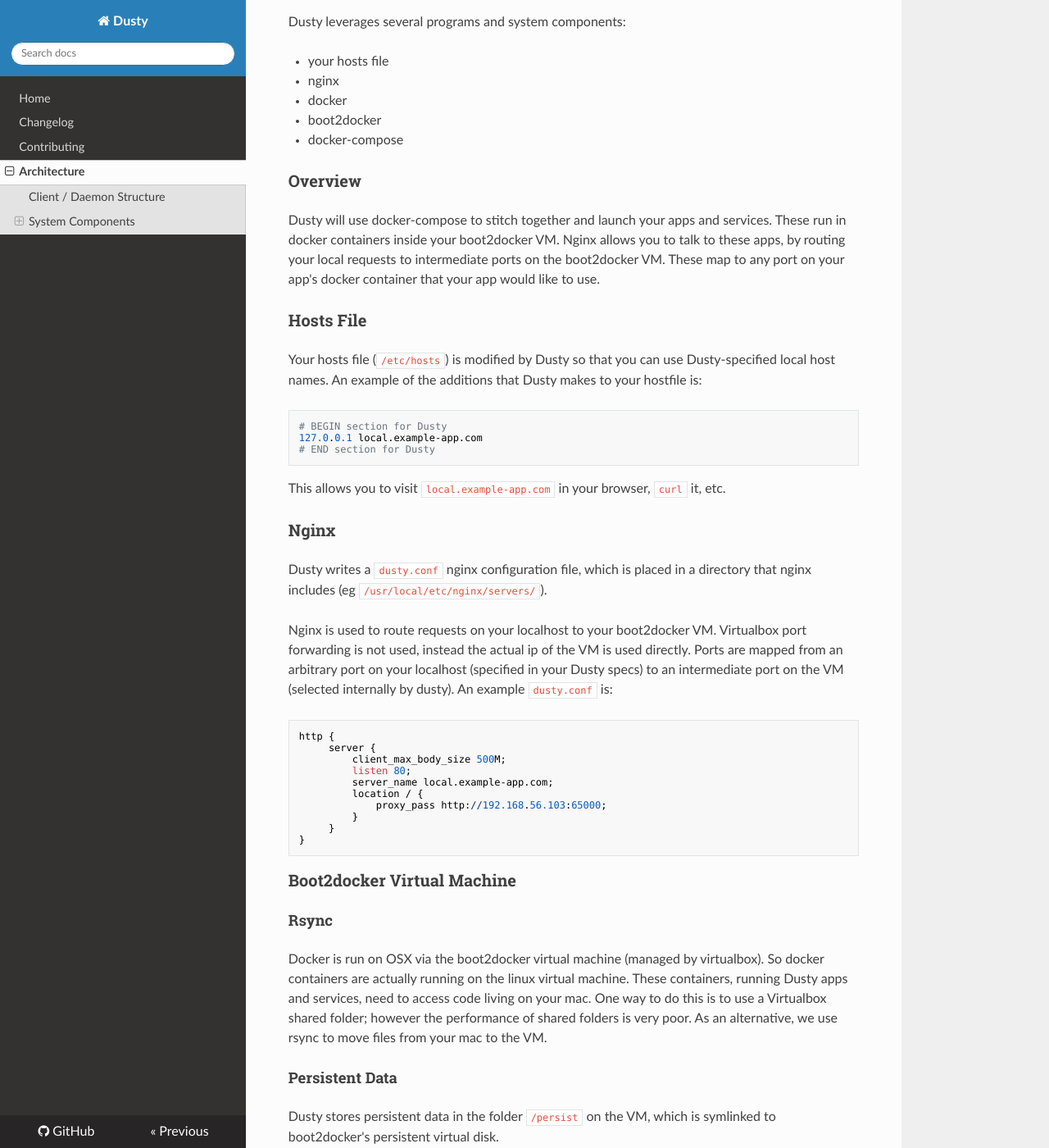
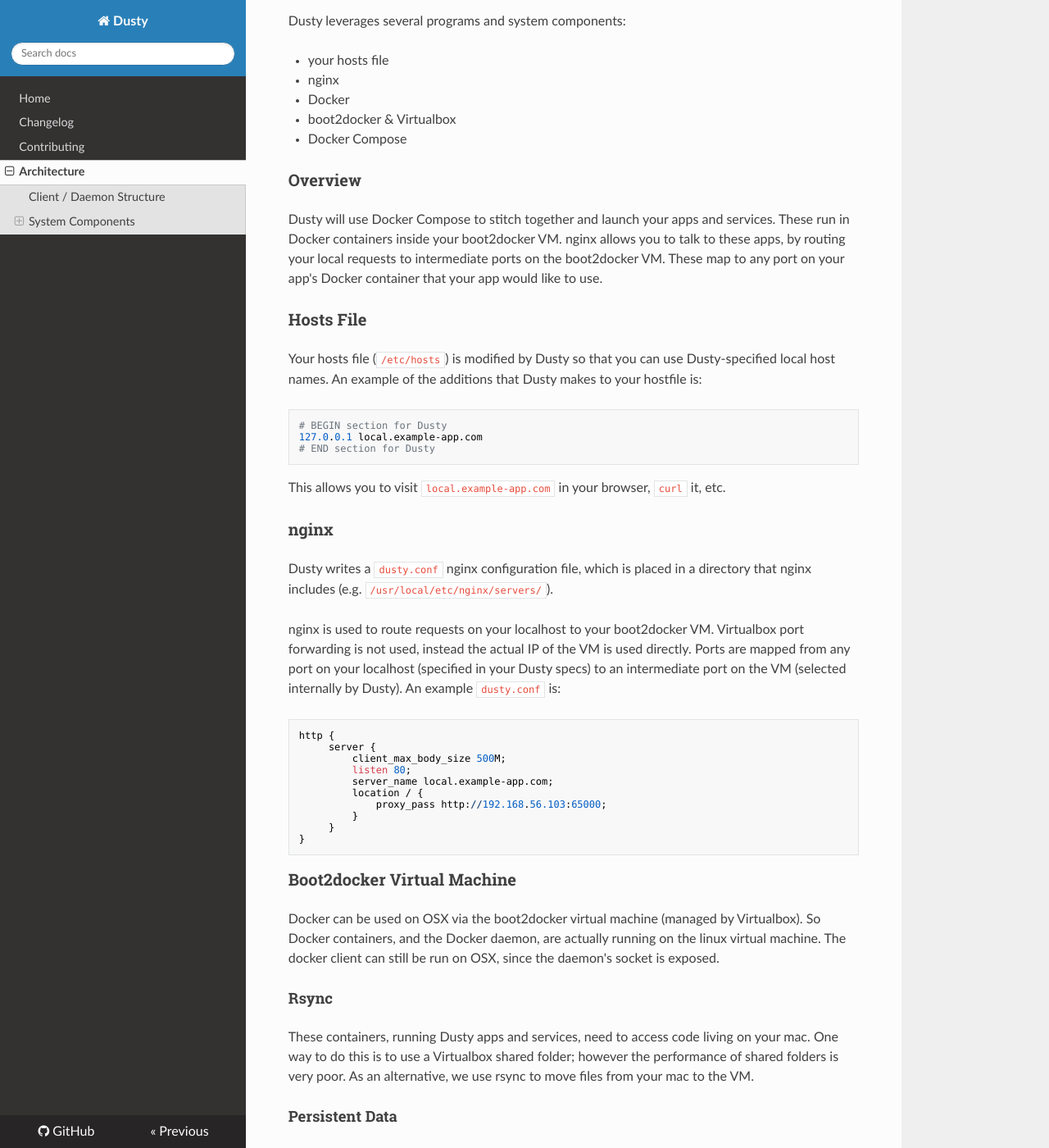
Before and after one commit to gamechanger/dusty, an MkDocs documentation site: the page built from docs/architecture.md, in a window 1280 px wide and 1400 px high, scrolled down 379 px. Shown: the whole window at 82% size. Built offline with MkDocs 1.6.1, drawn with Linux system fonts in a browser that asks for light colours; nearby versions of some CDN libraries; old or Windows-style settings are respelled for this version of MkDocs; some of the changed text lies outside the part shown.

Commit message:
fix style, some basic explanations

````diff
--- a/docs/architecture.md
+++ b/docs/architecture.md
@@ -2,10 +2,10 @@
 
 ## Client / Daemon Structure
 
-Dusty uses a client/daemon structure, where a daemon (`dusty -d`) runs with root permissions,
-and a client sends it commands over a unix socket. By default the daemon is run by a plist
-`/System/Library/LaunchDaemons/org.gamechanger.dusty.plist`; the client is just run on the
-command line.
+Dusty uses a client/daemon structure, where a daemon (`dusty -d`) runs with root permissions.
+Dusty runs a daemon as root for a couple reasons: hosts file editing and nginx both require this.
+A client sends the daemon commands over a unix socket. By default the daemon is run automatically
+by a plist; the client is just run on the command line.
 
 ## System Components
 
@@ -13,16 +13,16 @@
 
  * your hosts file
  * nginx
- * docker
- * boot2docker
- * docker-compose
+ * Docker
+ * boot2docker & Virtualbox
+ * Docker Compose
 
 ### Overview
 
-Dusty will use docker-compose to stitch together and launch your apps
-and services.  These run in docker containers inside your boot2docker VM.  Nginx allows
+Dusty will use Docker Compose to stitch together and launch your apps
+and services.  These run in Docker containers inside your boot2docker VM.  nginx allows
 you to talk to these apps, by routing your local requests to intermediate ports on the
-boot2docker VM. These map to any port on your app's docker container that your app would
+boot2docker VM. These map to any port on your app's Docker container that your app would
 like to use.
 
 ### Hosts File
@@ -36,15 +36,15 @@
 ```
 This allows you to visit `local.example-app.com` in your browser, `curl` it, etc.
 
-### Nginx
+### nginx
 
 Dusty writes a `dusty.conf` nginx configuration file, which is placed in a directory
-that nginx includes (eg `/usr/local/etc/nginx/servers/`).
+that nginx includes (e.g. `/usr/local/etc/nginx/servers/`).
 
-Nginx is used to route requests on your localhost to your boot2docker VM. Virtualbox
-port forwarding is not used, instead the actual ip of the VM is used directly.  Ports
-are mapped from an arbitrary port on your localhost (specified in your Dusty specs) to
-an intermediate port on the VM (selected internally by dusty).  An example
+nginx is used to route requests on your localhost to your boot2docker VM. Virtualbox
+port forwarding is not used, instead the actual IP of the VM is used directly.  Ports
+are mapped from any port on your localhost (specified in your Dusty specs) to
+an intermediate port on the VM (selected internally by Dusty).  An example
 `dusty.conf` is:
 ```
 http {
@@ -61,21 +61,26 @@
 
 ### Boot2docker Virtual Machine
 
+Docker can be used on OSX via the boot2docker virtual machine (managed by Virtualbox).
+So Docker containers, and the Docker daemon, are actually running on the
+linux virtual machine.  The docker client can still be run on OSX, since the daemon's
+socket is exposed.
+
 #### Rsync
 
-Docker is run on OSX via the boot2docker virtual machine (managed by virtualbox).  So docker containers are actually running on the linux virtual machine.  These containers, running Dusty apps and services, need to access code living on your mac.  One way to do this is to use a
-Virtualbox shared folder; however the performance of shared folders is very poor.  As an
-alternative, we use rsync to move files from your mac to the VM.
+These containers, running Dusty apps and services, need to access code living on your mac.
+One way to do this is to use a Virtualbox shared folder; however the performance of shared
+folders is very poor.  As an alternative, we use rsync to move files from your mac to the VM.
 
 #### Persistent Data
 
 Dusty stores persistent data in the folder `/persist` on the VM, which is symlinked to
 boot2docker's persistent virtual disk.
 
-### Docker-compose
+### Docker Compose
 
-[Docker-compose](https://docs.docker.com/compose/) is a tool for defining and runnning
-multi-container applications with docker.  It's used to specify docker entrypoints, volumes,
-linked containers, and more.  By using docker-compose linked containers, Dusty apps can
+[Docker Compose](https://docs.docker.com/compose/) is a tool for defining and runnning
+multi-container applications with Docker.  It's used to specify Docker entrypoints, volumes,
+linked containers, and more.  By using Docker Compose linked containers, Dusty apps can
 talk to other apps and services simply by using the names of those apps and services as
 hostnames.
````
